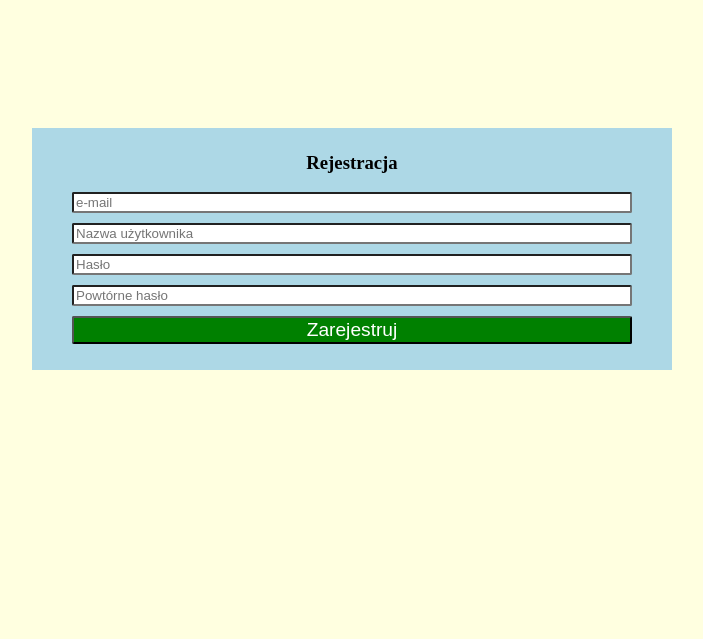
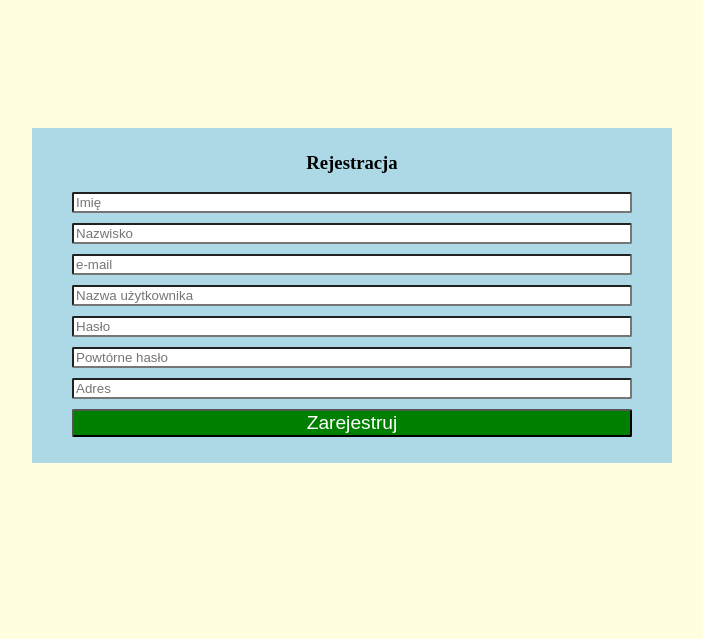
Before and after one commit to michalkaniewski/WebMobileAppsPW, a Flask app: page /sender/register in a window 1280 px wide. Shown: the part 112-751 px from the top of the page, without its empty margins (288-991 px from the left). Run offline with Flask 2, Linux system fonts and the light colour scheme.

Commit message:
Register fields added

```diff
--- a/web/static/scripts/dashboard-data.js
+++ b/web/static/scripts/dashboard-data.js
@@ -1,5 +1,5 @@
 let tableContent;
-let form;
+let labelForm;
 let addButton;
 
 function deleteLabel(e) {
@@ -16,6 +16,7 @@ function addLabel(form) {
         body: fd
     }).then(res => {
         if (res.status === 201) {
+
             loadData();
         }
     });
--- a/web/templates/register-form.html
+++ b/web/templates/register-form.html
@@ -10,10 +10,13 @@
             <form id="register-form" method="POST"
                 action="/sender/register" enctype="multipart/form-data">
                 <ul>
+                    <li><input id="firstname" type="text" name="firstname" placeholder="Imię" required/></li>
+                    <li><input id="lastname" type="text" name="lastname" placeholder="Nazwisko" required/></li>
                     <li><input id="email" type="text" name="email" placeholder="e-mail" required/></li>
                     <li><input id="login" type="text" name="username" placeholder="Nazwa użytkownika" required/></li>
                     <li><input id="password" type="password" name="password" placeholder="Hasło" required/></li>
                     <li><input id="repassword" type="password" name="password2" placeholder="Powtórne hasło" required/></li>
+                    <li><input id="adress" type="text" name="adress" placeholder="Adres" required/></li>
                     <li><input id="submit" type="submit" name="submit" value="Zarejestruj"/></li>
                 </ul>
             </form>
```
